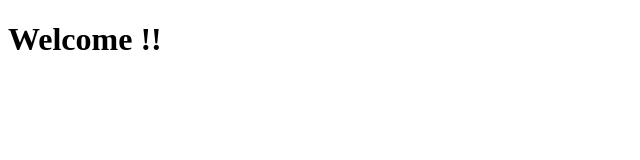
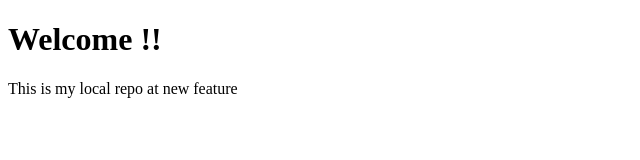
Before and after one commit to Pournima87/local-repo, a plain HTML site: page index.html in a window 1280 px wide. Shown: the whole page, without its empty margins (0-640 px from the left). Drawn offline with Linux system fonts and the light colour scheme.

Commit message:
update the html file

```diff
--- a/index.html
+++ b/index.html
@@ -7,5 +7,6 @@
 </head>
 <body>
     <h1>Welcome !!</h1>
+    <p>This is my local repo at new feature</p>
 </body>
 </html>
```
